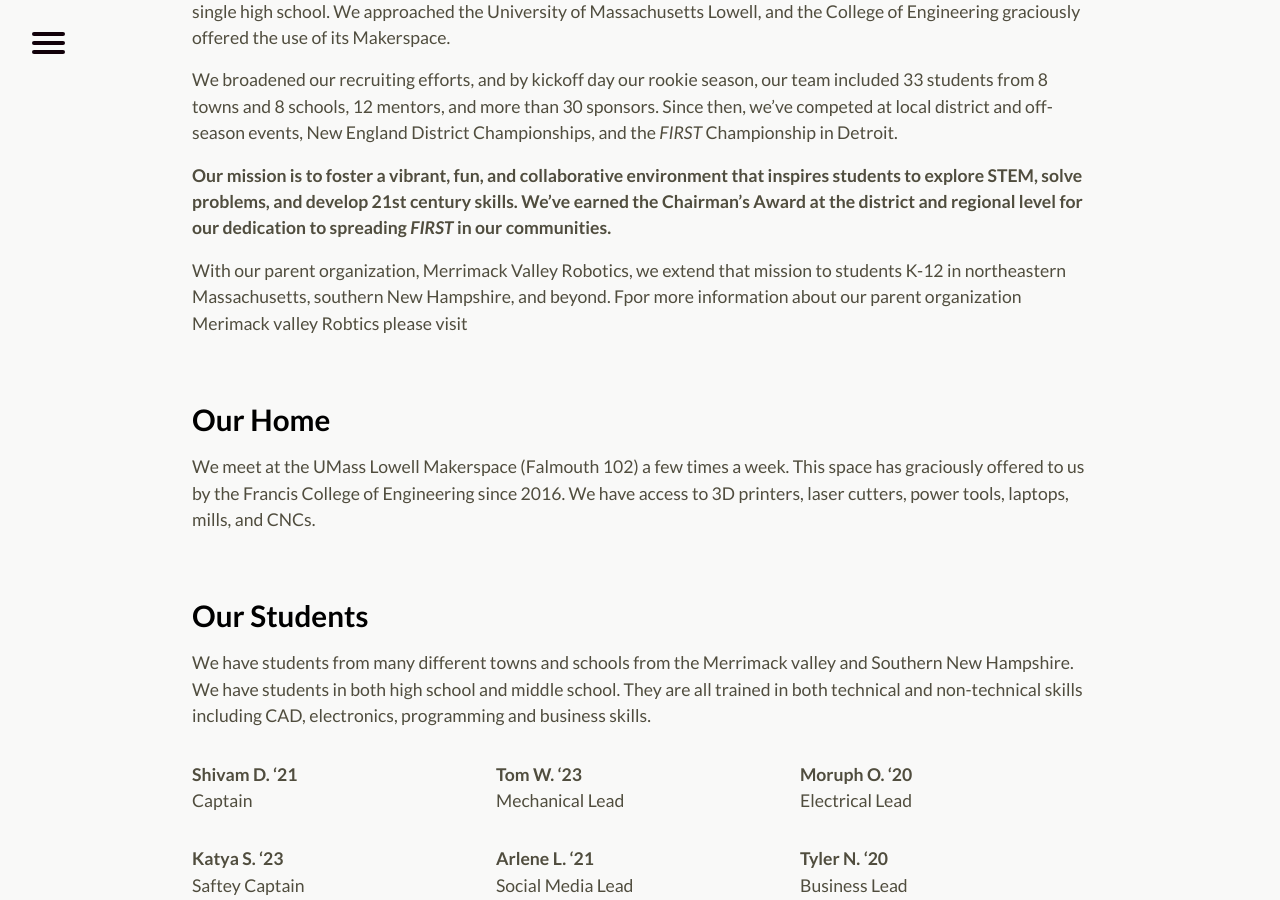
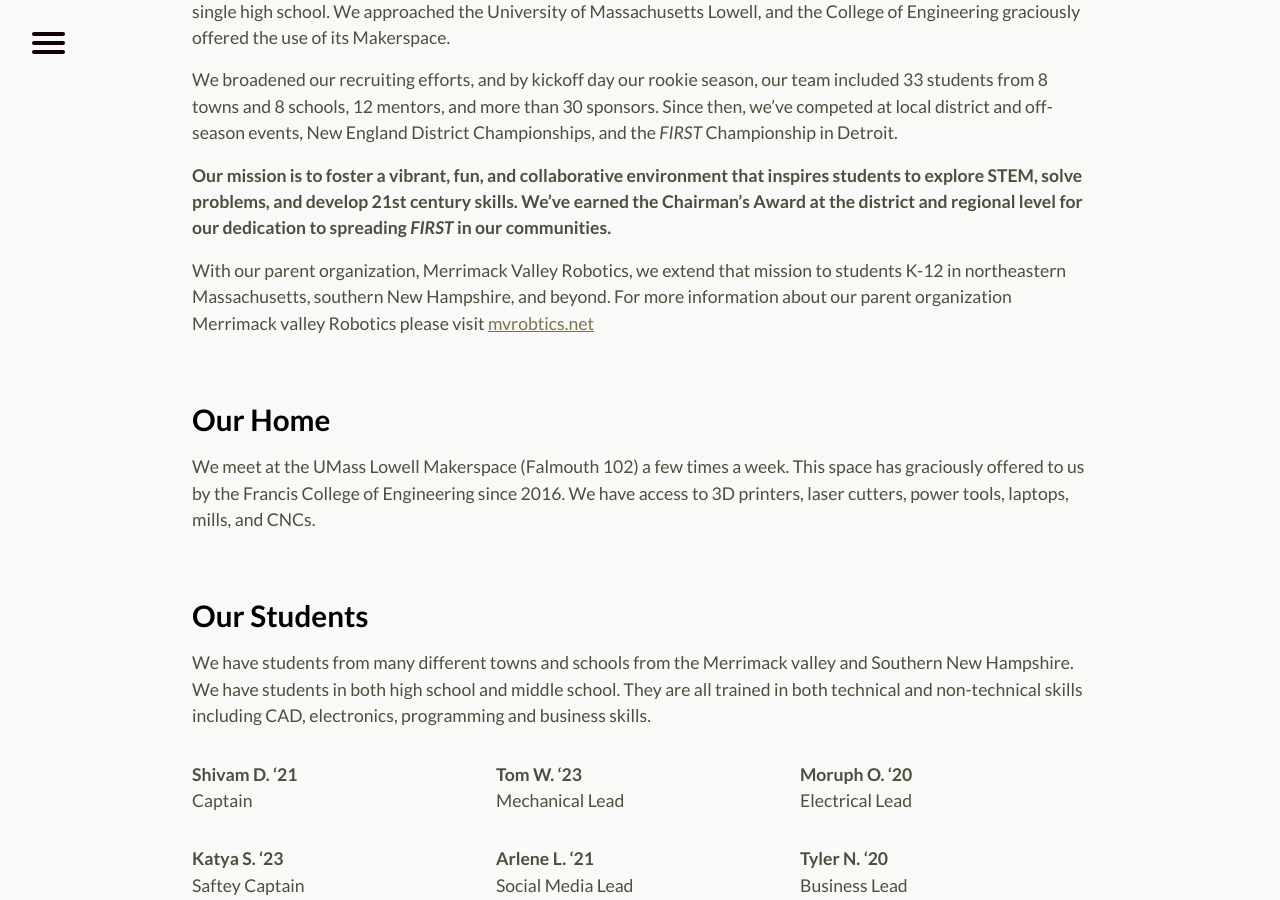
Before and after one commit to perSEVERE-5962/frc5962, a Jekyll site: the page built from about.md, in a window 1280 px wide and 900 px high, scrolled down 764 px. Built offline with Jekyll 4.4.1, drawn with Linux system fonts in a browser that asks for light colours.

Commit message:
Updated About

```diff
--- a/about.md
+++ b/about.md
@@ -15,7 +15,7 @@
 
 **Our mission is to foster a vibrant, fun, and collaborative environment that inspires students to explore STEM, solve problems, and develop 21st century skills. We've earned the Chairman's Award at the district and regional level for our dedication to spreading *FIRST* in our communities.**
 
-With our parent organization, Merrimack Valley Robotics, we extend that mission to students K-12 in northeastern Massachusetts, southern New Hampshire, and beyond. Fpor more information about our parent organization Merimack valley Robtics please visit
+With our parent organization, Merrimack Valley Robotics, we extend that mission to students K-12 in northeastern Massachusetts, southern New Hampshire, and beyond. For more information about our parent organization Merrimack valley Robotics please visit [mvrobtics.net](mvrobotics.net)
 
 <div class="divider"></div>
 
```
